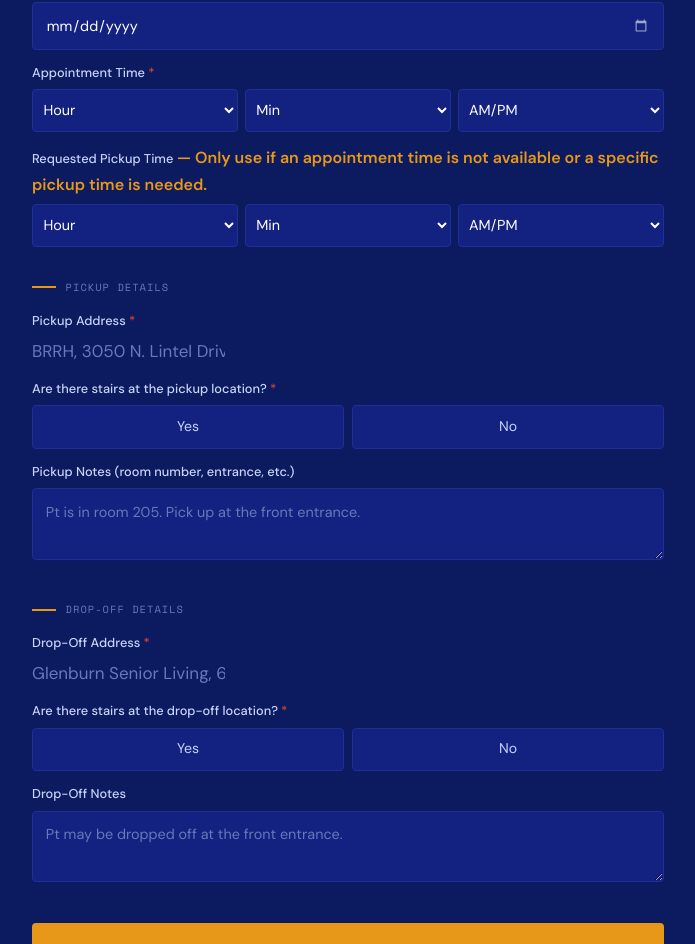
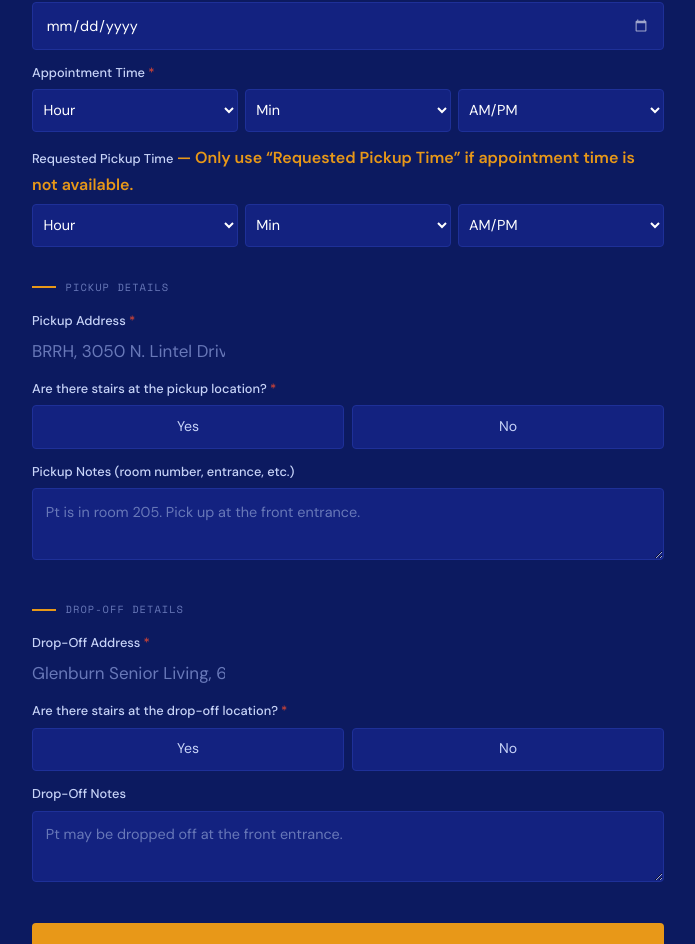
Before and after one commit to godfathereltee/ateam-transport, a Next.js app: page /book in a window 1280 px wide. Shown: the part 997-1941 px from the top of the page, without its empty margins (292-987 px from the left). Built offline with nearby package versions, Linux system fonts and the light colour scheme.

Commit message:
Update pickup time hint text

```diff
--- a/src/app/book/page.tsx
+++ b/src/app/book/page.tsx
@@ -241,7 +241,7 @@ export default function BookingPage() {
                 <label style={{ display: 'block', fontSize: '.8rem', fontWeight: 500, color: 'var(--text-2)', marginBottom: '.35rem' }}>
                   Requested Pickup Time{' '}
                   <span style={{ color: 'var(--accent)', fontWeight: 700, fontSize: '1rem' }}>
-                    — Only use if an appointment time is not available or a specific pickup time is needed.
+                    — Only use &ldquo;Requested Pickup Time&rdquo; if appointment time is not available.
                   </span>
                 </label>
                 <TimePicker
```
